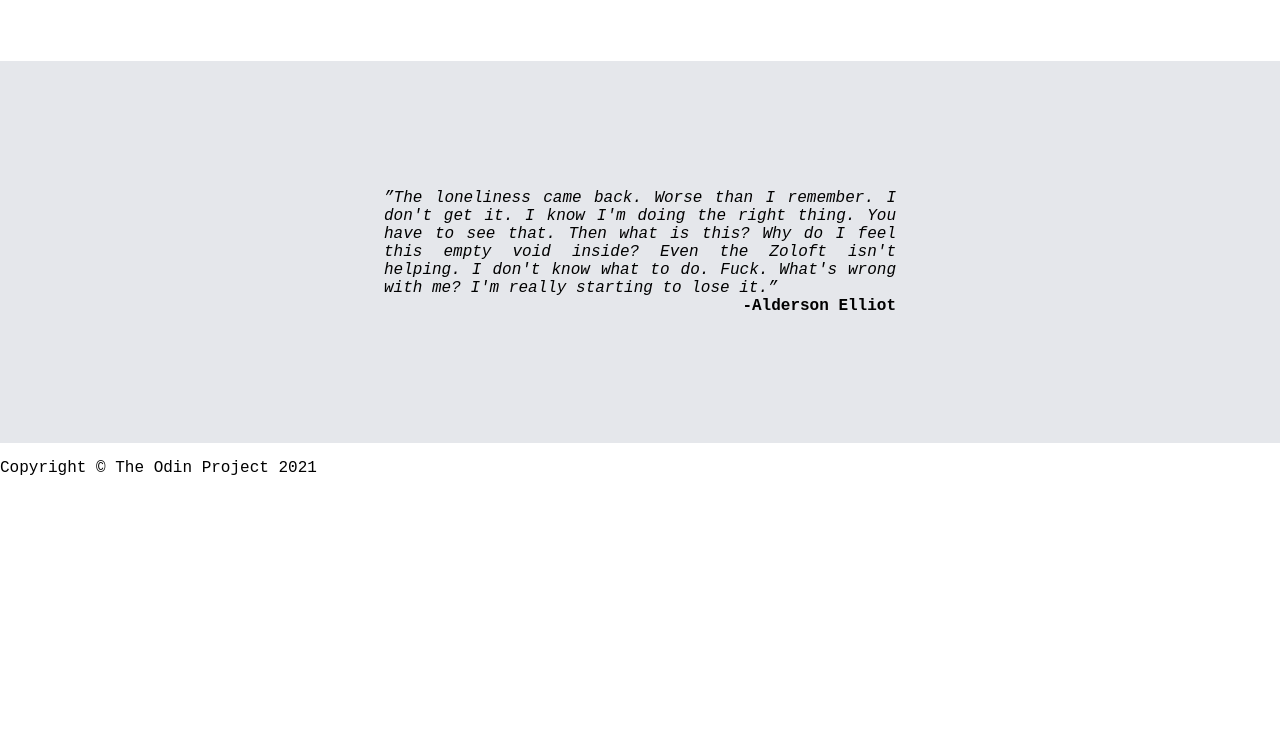
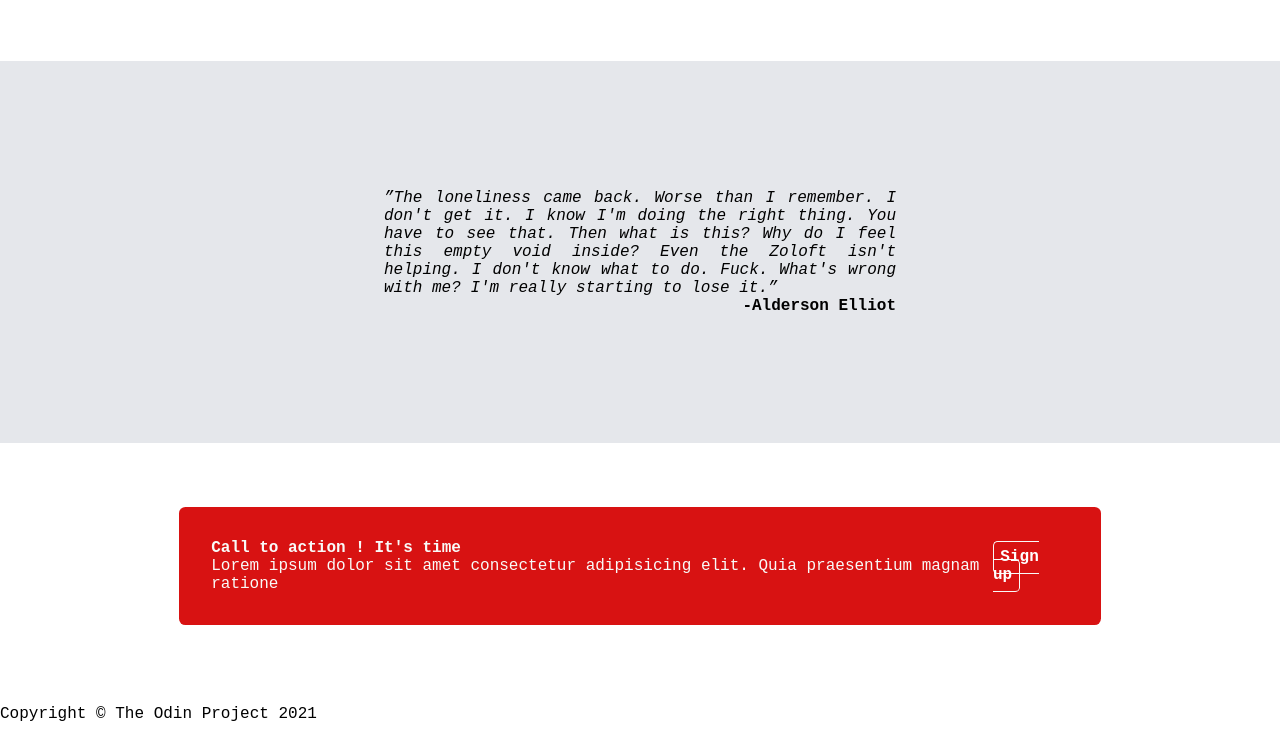
Before and after one commit to AMOLIXS25/landing-page, a plain HTML site: page index.html in a window 1280 px wide. Shown: the part 883-1622 px from the top of the page. Before the commit the page ends 1376 px from the top, so only its background shows below. Drawn offline with Linux system fonts and the light colour scheme.

Commit message:
Finish call to action section

```diff
--- a/index.html
+++ b/index.html
@@ -71,8 +71,13 @@
 
         <section class="call-to-action-section">
             <div class="call-to-action-container">
-                <div class="left-side"></div>
-                <div class="right-side"></div>
+                <div class="left-side">
+                    <h4>Call to action ! It's time</h4>
+                    <p>Lorem ipsum dolor sit amet consectetur adipisicing elit. Quia praesentium magnam ratione</p>
+                </div>
+                <div class="right-side">
+                    <a href="" class="btn btn-outline">Sign up</a>
+                </div>
             </div>
         </section>
     </main>
--- a/styles.css
+++ b/styles.css
@@ -128,3 +128,32 @@ Quote-section
 .quote-section p:last-child {
     text-align: right;
 }
+
+/*
+call to action section
+*/
+
+.call-to-action-section {
+    padding: 4em;
+}
+
+.call-to-action-container {
+    background-color: #d81212;
+    width: 80%;
+    margin: 0 auto;
+    border-radius: 0.4em;
+    display: flex;
+    align-items: center;
+    justify-content: space-around;
+    padding: 2em;
+}
+
+.call-to-action-container .left-side h4, .call-to-action-container .left-side p {
+    margin:0;
+    color: #F9FAF8;
+}
+
+.btn-outline {
+    border: 1px solid #F9FAF8;
+    font-weight: bold;
+}
```
